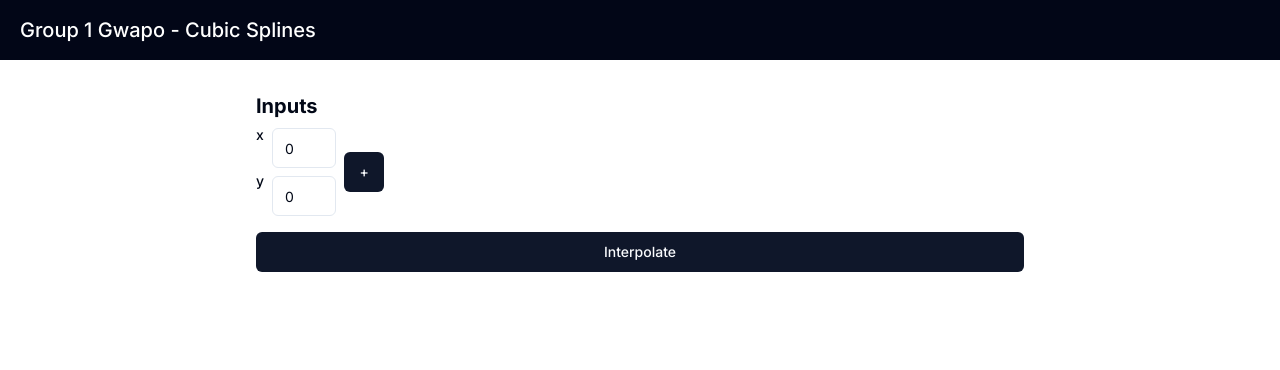
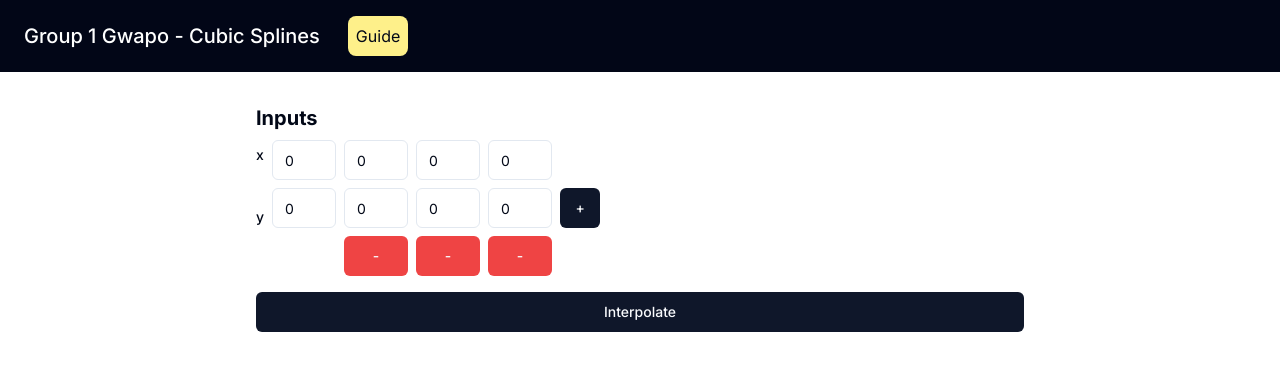
Before and after one commit to 20100215/cubic-splines-calculator, a Next.js app: page / in a window 1280 px wide. Shown: the top 370 px of the page. Built offline with nearby package versions, Linux system fonts and the light colour scheme.

Commit message:
added guide link and update error checking in backend

```diff
--- a/src/app/header.tsx
+++ b/src/app/header.tsx
@@ -3,10 +3,15 @@ import React from 'react'
 function Header() {
   return (
     <nav className="relative flex w-full flex-wrap items-center justify-between bg-slate-950 py-2 shadow-dark-mild lg:py-4">
-        <div className="flex w-full flex-wrap items-center justify-between px-3">
+        <div className="flex w-full flex-wrap items-center px-4">
             <div className="ms-2">
                 <span className="text-xl font-medium text-white">Group 1 Gwapo - Cubic Splines</span>
             </div>
+            <a href='https://czarivan.notion.site/Cubic-Splines-9f7a5525d527499fa06e20ae0b091afd'
+              className='inline-block p-2 bg-yellow-200 rounded-lg ml-7'
+              target='_blank'>
+              Guide
+            </a>
         </div>
     </nav>
   )
--- a/src/app/page.js
+++ b/src/app/page.js
@@ -17,6 +17,21 @@ export default function Home() {
     const { toast } = useToast();
 	const [formData, setFormData] = useState([{
         id: 0,
+		x: 0,
+		y: 0
+	},
+    {
+        id: 1,
+		x: 0,
+		y: 0
+	},
+    {
+        id: 2,
+		x: 0,
+		y: 0
+	},
+    {
+        id: 3,
 		x: 0,
 		y: 0
 	}]);
```
Also changed, not shown: src/app/layout.tsx (+6 -2 lines).
